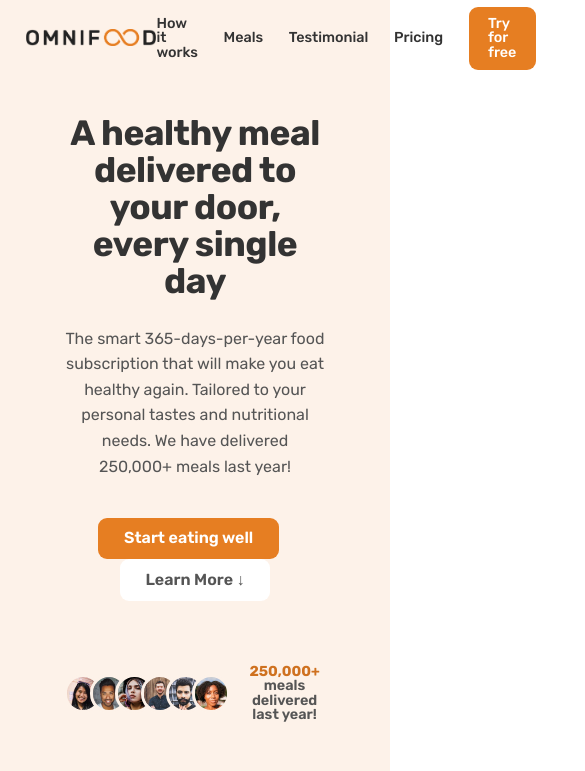
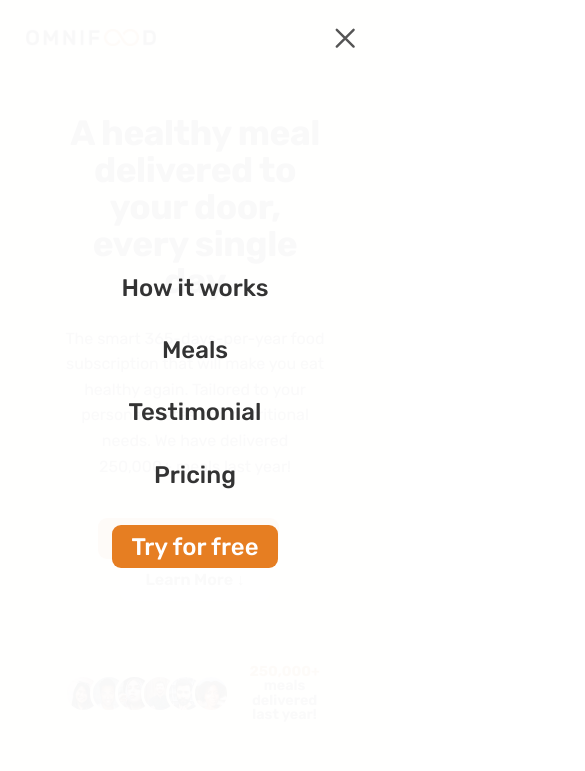
Before and after one commit to SumanSubedi9/Omnifood-Project-Clone-Website, a plain HTML site: page index.html in a window 390 px wide. Shown: the top 771 px of the page, 585 px wide, since content can reach past the window. Drawn offline with nearby package versions, Linux system fonts and the light colour scheme; grey boxes are pictures that could not be loaded.

Commit message:
Worked on mobile navigation

```diff
--- a/css/queries.css
+++ b/css/queries.css
@@ -72,12 +72,13 @@
     gap: 6.4rem;
   }
 
-  .hero-text-box {
+  .hero-text-box,
+  .hero-img-box {
     text-align: center;
   }
 
   .hero-img {
-    width: 60%;
+    width: 80%;
   }
 
   .delivered-meals {
@@ -115,4 +116,56 @@
   .btn--form {
     margin-top: 1.2rem;
   }
+
+  /* Mobile Navigation */
+
+  .btn-mobile-nav {
+    display: block;
+  }
+
+  .main-nav {
+    background-color: rgba(255, 255, 255, 0.97);
+    position: absolute;
+    top: 0;
+    left: 0;
+    width: 100%;
+    height: 100vh;
+    transform: translateX(100%);
+
+    display: flex;
+    align-items: center;
+    justify-content: center;
+    transition: all 0.5s ease-in;
+
+    /* Hide Navigation */
+
+    opacity: 0;
+    pointer-events: none;
+    visibility: hidden;
+  }
+
+  .nav-open .main-nav {
+    opacity: 1;
+    pointer-events: auto;
+    visibility: visible;
+    transform: translateX(0);
+  }
+
+  .nav-open .icon-mobile-nav[name="close-outline"] {
+    display: block;
+  }
+
+  .nav-open .icon-mobile-nav[name="menu-outline"] {
+    display: none;
+  }
+
+  .main-nav-list {
+    flex-direction: column;
+    gap: 4.8rem;
+  }
+
+  .main-nav-link:link,
+  .main-nav-link:visited {
+    font-size: 3rem;
+  }
 }
--- a/css/style.css
+++ b/css/style.css
@@ -60,6 +60,7 @@ Grays: #555 #6f6f6f;
 html {
   /* Percentage of user's browser font-size setting */
   font-size: 62.5%;
+  overflow-x: hidden;
 }
 
 body {
@@ -67,6 +68,7 @@ body {
   line-height: 1;
   font-weight: 400;
   color: #555;
+  overflow-x: hidden;
 }
 
 /* ***********************************************************/
@@ -80,6 +82,7 @@ body {
 
   height: 9.6rem;
   padding: 0 4.8rem;
+  position: relative;
 }
 .logo {
   height: 2.2rem;
@@ -121,6 +124,26 @@ body {
 .main-nav-link.nav-cta:hover,
 .main-nav-link.nav-cta:active {
   background-color: #cf711f;
+}
+
+/* Mobile Navigation */
+
+.btn-mobile-nav {
+  border: none;
+  background: none;
+  cursor: pointer;
+
+  display: none;
+}
+
+.icon-mobile-nav {
+  height: 4.8rem;
+  width: 4.8rem;
+  color: #555;
+}
+
+.icon-mobile-nav[name="close-outline"] {
+  display: none;
 }
 
 /* ***********************************************************/
--- a/index.html
+++ b/index.html
@@ -18,7 +18,7 @@
     <title>Omnifood</title>
   </head>
   <body>
-    <header class="header">
+    <header class="header nav-open">
       <a href="#">
         <img class="logo" alt="Omnifood logo" src="img/omnifood-logo.png" />
       </a>
@@ -33,6 +33,11 @@
           <li><a class="main-nav-link nav-cta" href="#cta">Try for free</a></li>
         </ul>
       </nav>
+
+      <button class="btn-mobile-nav">
+        <ion-icon class="icon-mobile-nav" name="menu-outline"></ion-icon>
+        <ion-icon class="icon-mobile-nav" name="close-outline"></ion-icon>
+      </button>
     </header>
 
     <main>
```
